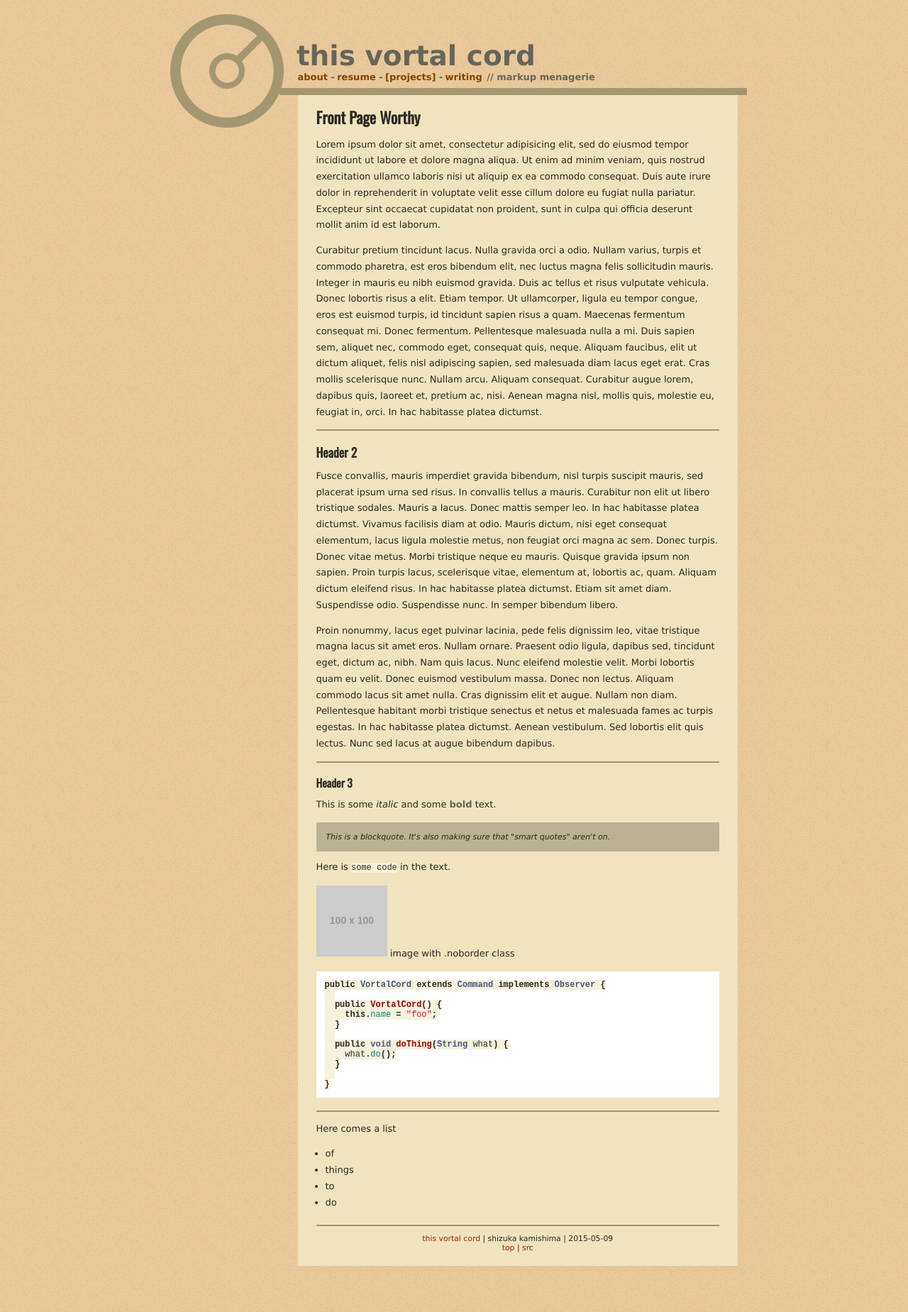
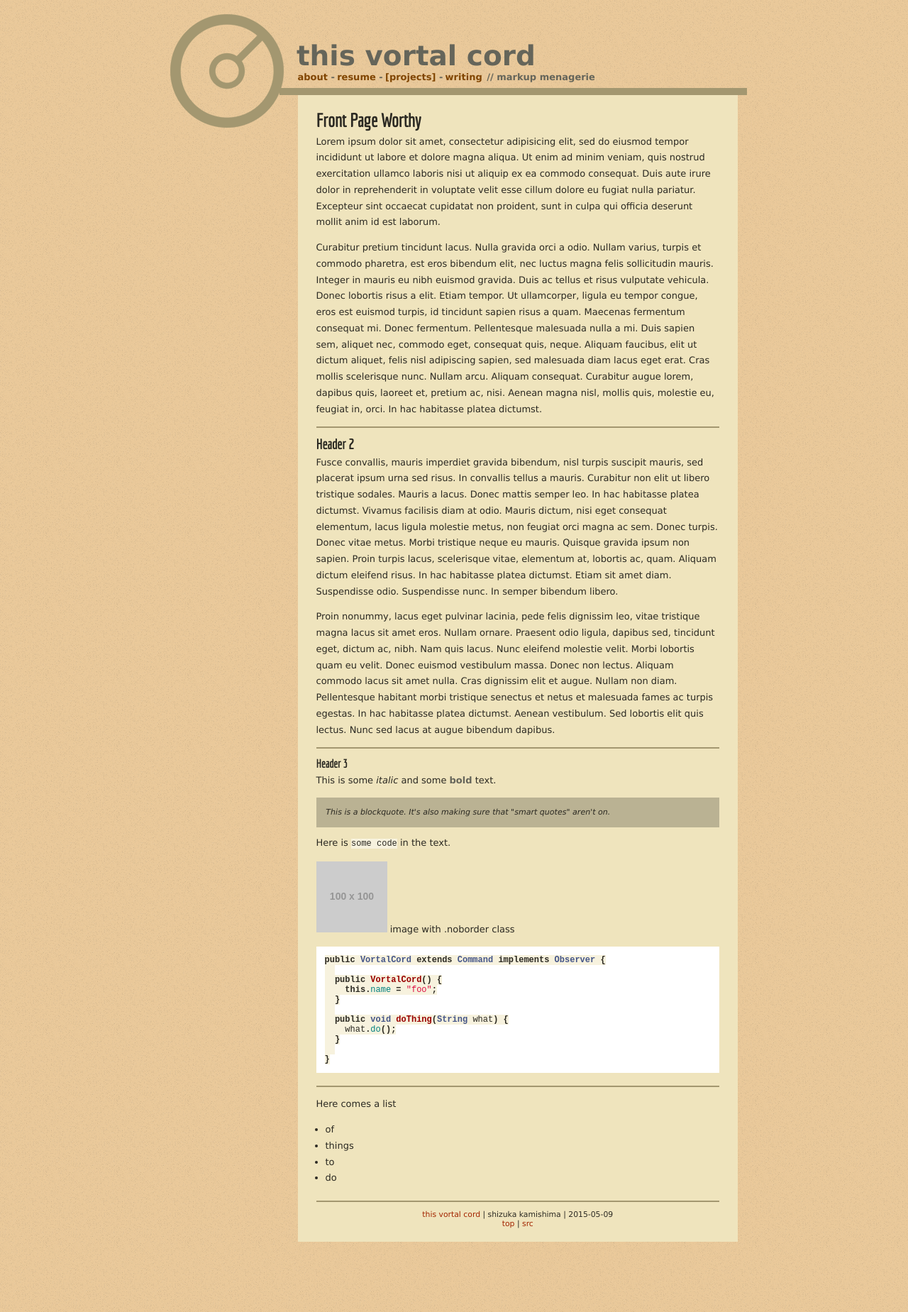
Before and after one commit to shizuka/shizuka.github.io, a Jekyll site: the page built from projects/markup.md, in a window 1280 px wide. Shown: the whole page at 71% size. Built offline with Jekyll 4.4.1, drawn with Linux system fonts in a browser that asks for light colours; some web fonts are replaced.

Commit message:
added sass handling of fonts

```diff
--- a/_sass/_globalstyles.scss
+++ b/_sass/_globalstyles.scss
@@ -1,17 +1,37 @@
-@import url(http://fonts.googleapis.com/css?family=Iceland|Oswald);
+// This Vortal Cord - Global Styles
+// Shizuka Kamishima - 2015
 
-$fallback-fonts: Verdana, Geneva, sans-serif;
-$body-font:              $fallback-fonts;
-$title-font:  'Iceland', $fallback-fonts;
-$header-font: 'Oswald',  $fallback-fonts;
+$font-default: Verdana, sans-serif;
+$fonts: (
+  title: 'Iceland',
+  header: 'Economica',
+);
 
-$page-background-color:       #eac99a;
-$content-background-color:    #efe4bd;
-$code-background-color:       #f7f2de;
-$blockquote-background-color: #bab293;
-$border-color:                #a39770;
-$text-color:                  #2b2922;
-$light-text-color:            #65655a;
-$link-color:                  #a32500;
-$light-link-color:            #a32500;
-$nav-link-color:              #804500;
+//fonts
+$body-font: $font-default;
+$title-font:  map-get($fonts, title),  $font-default;
+$header-font: map-get($fonts, header), $font-default;
+
+$h1-size: 2em;
+$h2-size: 1.5em;
+$h3-size: 1.25em;
+$hx-lineheight: 1em;
+
+//background colors
+$color-bk-page:       #eac99a;
+$color-bk-content:    #efe4bd;
+$color-bk-code:       #f7f2de;
+$color-bk-blockquote: #bab293;
+$color-border:        #a39770;
+
+//text colors
+$color-text:                  #2b2922;
+$color-text-light:            #65655a;
+$color-link:                  #a32500;
+$color-link-light:            #a32500;
+$color-link-nav:              #804500;
+
+@import 'web-fonts';
+@each $fnt in map-values($fonts) {
+  @include web-fonts($fnt);
+}
--- /dev/null
+++ b/_sass/_web-fonts.scss
@@ -0,0 +1,119 @@
+/*
+ * Uses Sass Web Fonts Mixin
+ * (c)2014 Ross Penman - https://github.com/penman/Sass-Web-Fonts
+ * MIT License
+ */
+@function wf-str-replace($string, $find, $replace, $all: true) {
+  $index: str-index($string, $find);
+  @if $index {
+    $before: str-slice($string, 1, $index - 1);
+    $after: str-slice($string, $index + str-length($find), str-length($string));
+    $string: $before + $replace + $after;
+
+    @if $all and not str-index($find, $replace) {
+      $string: wf-str-replace($string, $find, $replace);
+    }
+  }
+  @return $string;
+}
+
+@function wf-url-encode($string) {
+  $replacements: (
+    "!": "%21",
+    "#": "%23",
+    "$": "%24",
+    "&": "%26",
+    "'": "%27",
+    "(": "%28",
+    ")": "%29",
+    "*": "%2A",
+    "+": "%2B",
+    ",": "%2C",
+    "/": "%2F",
+    ":": "%3A",
+    ";": "%3B",
+    "=": "%3D",
+    "?": "%3F",
+    "@": "%40",
+    "[": "%5B",
+    "]": "%5D",
+    " ": "%20"
+  );
+
+  @each $from, $to in $replacements {
+    $string: wf-str-replace($string, $from, $to);
+  }
+
+  @return $string;
+}
+
+@function wf-implode($list, $separator: ',') {
+  $string: '';
+  @for $i from 1 through length($list) {
+    $el: nth($list, $i);
+    $string: $string + $el;
+    @if ($i < length($list)) {
+      $string: $string + $separator;
+    }
+  }
+  @return $string;
+}
+
+@function wf-serialize($fonts) {
+  @if type-of($fonts) == 'list' or type-of($fonts) == 'arglist' {
+    $serialized: ();
+    @each $font in $fonts {
+      $serialized: append($serialized, wf-serialize($font));
+    }
+    @return wf-implode($serialized, '|');
+  }
+
+  @if type-of($fonts) == 'map' {
+    $serialized: ();
+    @each $family, $variants in $fonts {
+      $variants: wf-implode($variants, ',');
+      $variants: wf-str-replace($variants, ' ', '');
+      $serialized: append($serialized, "#{$family}:#{$variants}");
+    }
+    @return wf-serialize($serialized);
+  }
+
+  @if type-of($fonts) == 'string' {
+    @return wf-url-encode($fonts);
+  }
+
+  @warn "Unsupported font type: #{type-of($fonts)}";
+}
+
+@function wf-protocol() {
+  $web-fonts-protocol: '' !global !default;
+  $protocol: $web-fonts-protocol;
+  @if str-length($protocol) > 0 {
+    $protocol: $protocol + ':';
+  }
+  @return $protocol;
+}
+
+@function wf-query-string-encode($params) {
+  $query-string: "";
+  @each $key, $value in $params {
+    $query-string: $query-string + wf-url-encode($key) + "=";
+    $query-string: $query-string + wf-url-encode($value) + "&";
+  }
+  // remove trailing ampersand
+  $query-string: str-slice($query-string, 1, -2);
+  @return $query-string;
+}
+
+@function wf-params-string($fonts) {
+  $web-fonts-params: () !global !default;
+  $params: map-merge((family: wf-serialize($fonts)), $web-fonts-params);
+  @return wf-query-string-encode($params);
+}
+
+@mixin web-fonts($fonts...) {
+  $protocol: wf-protocol();
+  $query-string: wf-params-string($fonts);
+  $url: "#{$protocol}//fonts.googleapis.com/css?#{$query-string}";
+  @import url($url);
+}
--- a/assets/css/main.scss
+++ b/assets/css/main.scss
@@ -2,8 +2,8 @@
 layout: css
 ---
 /*
- * This Vortal Cord
- * Shizuka Kamishima - 2015-05-07
+ * This Vortal Cord - Fifth Edition
+ * Shizuka Kamishima - {{ site.time | date: "%F" }}
  */
 
 @import 'globalstyles';
@@ -18,10 +18,10 @@
 }
 
 body {
-  color: $text-color;
+  color: $color-text;
   font-family: $body-font;
   font-size: small;
-  background-color: $page-background-color;
+  background-color: $color-bk-page;
   background-image: url("/assets/img/100-75-5-monochrome.png");
   background-attachment: fixed;
 }
@@ -55,11 +55,11 @@
 header {
   margin-left: -0.5em;
   padding-left: 1.5em;
-  border-bottom: $border-color solid 10px;
+  border-bottom: $color-border solid 10px;
   width: 640px;
   position: fixed;
   padding-top: 4.5em;
-  background-color: $page-background-color;
+  background-color: $color-bk-page;
   background-image: url("/assets/img/100-75-5-monochrome.png");
   z-index: 1;
 
@@ -69,14 +69,14 @@
     line-height: 1em;
     padding: 0 0 0 0.125em;
     margin: 0;
-    color: $light-text-color;
+    color: $color-text-light;
   }
 
   nav {
     line-height: 1.5em;
     margin-left: 0.5em;
     font-weight: bold;
-    color: $light-text-color;
+    color: $color-text-light;
 
     p {
       padding-bottom: 0;
@@ -106,7 +106,7 @@
       }
 
       a {
-        color: $nav-link-color;
+        color: $color-link-nav;
         &.youarehere {
           &:before {
             content: "[";
@@ -116,7 +116,7 @@
           }
         }
         &:visited {
-          color: $nav-link-color;
+          color: $color-link-nav;
         }
       }
     }
@@ -124,12 +124,12 @@
 }
 
 #contentwrapper {
-  background-color: $content-background-color;
+  background-color: $color-bk-content;
   margin-left: 1.5em;
   padding: 11em 2em 1.5em; //large top padding to clear the header
 
   a > img {
-    border-color: $link-color;
+    border-color: $color-link;
     &:hover {
       border-style: dotted;
     }
@@ -143,7 +143,7 @@
 hr {
   clear: both;
   border: 0;
-  border-bottom: $border-color solid 2px;
+  border-bottom: $color-border solid 2px;
   margin-bottom: 1em;
 }
 
@@ -154,10 +154,10 @@
 
 a {
   display: inline-block;
-  color: $link-color;
+  color: $color-link;
   text-decoration: none;
   &:visited {
-    color: $link-color;
+    color: $color-link;
   }
   &:hover, &:active {
     text-decoration: underline;
@@ -181,7 +181,7 @@
 
 strong {
   font-weight: bold;
-  color: $light-text-color;
+  color: $color-text-light;
 }
 
 ul,ol {
@@ -192,8 +192,8 @@
 
 h1,h2,h3 {
   font-family: $header-font;
-  line-height: 2em;
-  margin-top: -0.25em;
+  line-height: $hx-lineheight;
+  margin-top: 0.5em;
   margin-bottom: 0.25em;
 
   &[id]:before {
@@ -206,15 +206,15 @@
 }
 
 h1 {
-  font-size: 1.7em;
+  font-size: $h1-size;
 }
 
 h2 {
-  font-size: 1.35em;
+  font-size: $h2-size;
 }
 
 h3 {
-  font-size: 1.2em;
+  font-size: $h3-size;
 }
 
 img {
@@ -244,7 +244,7 @@
 }
 
 blockquote {
-  background-color: $blockquote-background-color;
+  background-color: $color-bk-blockquote;
   padding: 1em 1.25em 0;
   margin-bottom: 1em;
   font-style: italic;
@@ -253,14 +253,14 @@
 }
 
 code {
-  background-color: $code-background-color;
+  background-color: $color-bk-code;
   font-family: monospace;
 }
 
 pre {
   padding: 1em;
   margin-bottom: 1.5em;
-  background-color: $code-background-color;
+  background-color: $color-bk-code;
   overflow-x: hidden;
 }
 
@@ -274,7 +274,7 @@
 footer {
   clear: both;
   padding-top: 1em;
-  border-top: $border-color solid 2px;
+  border-top: $color-border solid 2px;
   font-size: smaller;
   text-align: center;
 }
```
